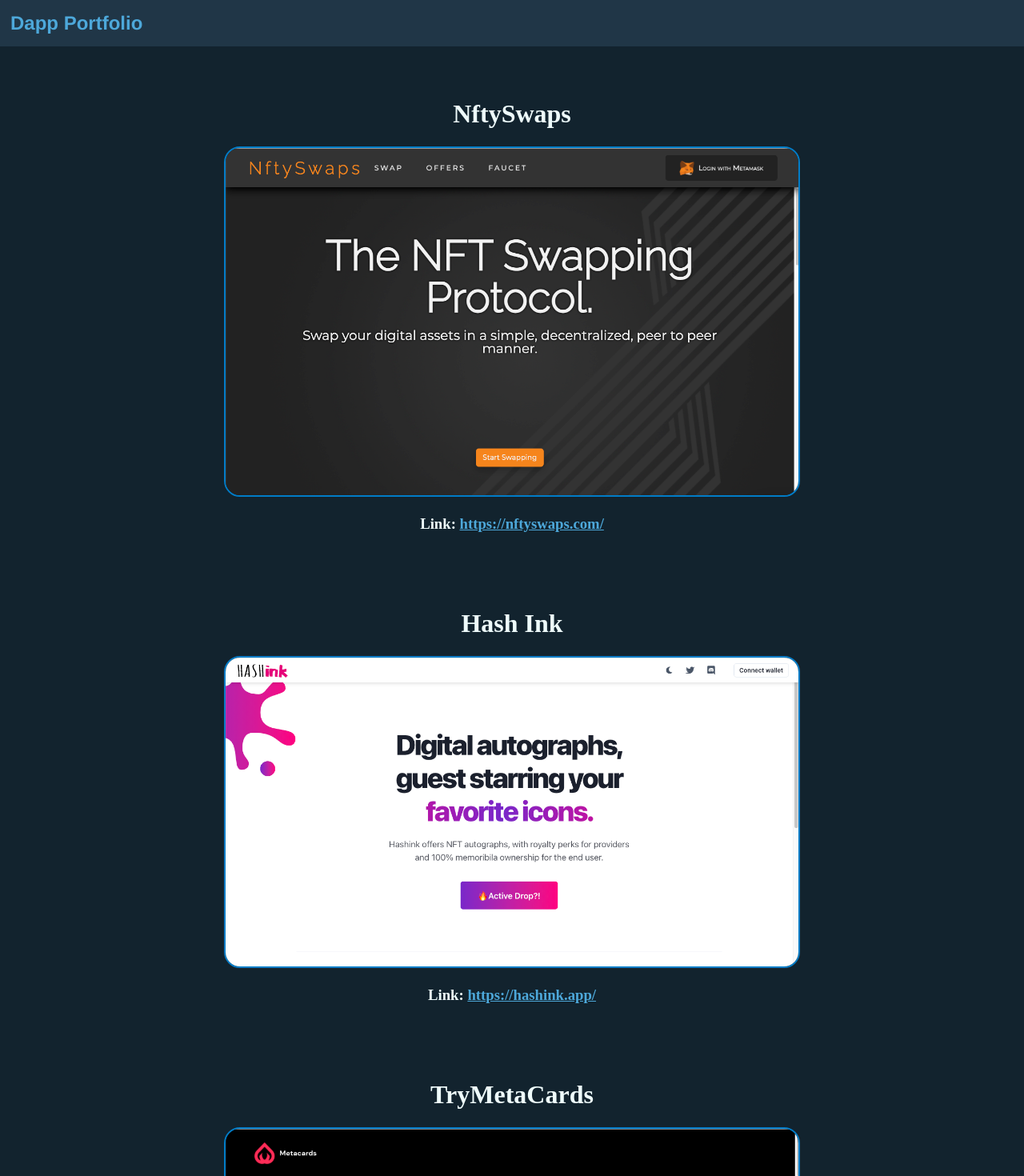
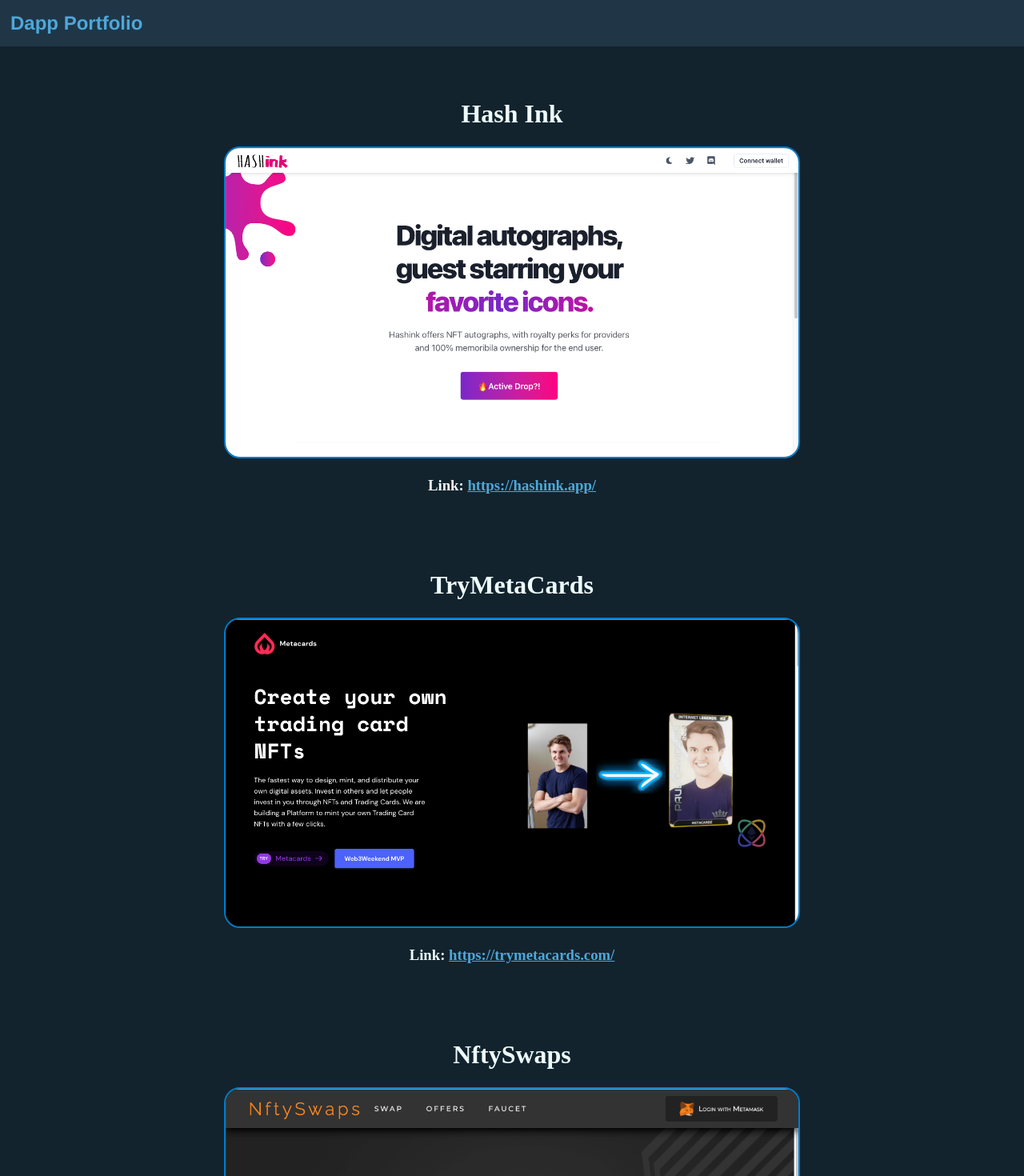
Before and after one commit to Klongrich/landing_page, a React (Create React App) app: page / in a window 1280 px wide. Shown: the top 1470 px of the page at 80% size. Built offline with nearby package versions, Linux system fonts and the light colour scheme.

Commit message:
reordering projects

```diff
--- a/src/Pages/index.js
+++ b/src/Pages/index.js
@@ -13,22 +13,22 @@
 
 const ProjectData = [
     {
-        id: 0,
-        name: "NftySwaps",
-        image: nftswapsImage,
-        link: "https://nftyswaps.com/"
-    },
-    {
-        id: 1,
+        id: 2,
         name: "Hash Ink",
         image: hashinkImage,
         link: "https://hashink.app/"
     },
     {
-        id: 2,
+        id: 0,
         name: "TryMetaCards",
         image: trymetacardsImage,
         link: "https://trymetacards.com/"
+    },
+    {
+        id: 1,
+        name: "NftySwaps",
+        image: nftswapsImage,
+        link: "https://nftyswaps.com/"
     }
 ]
 
```
